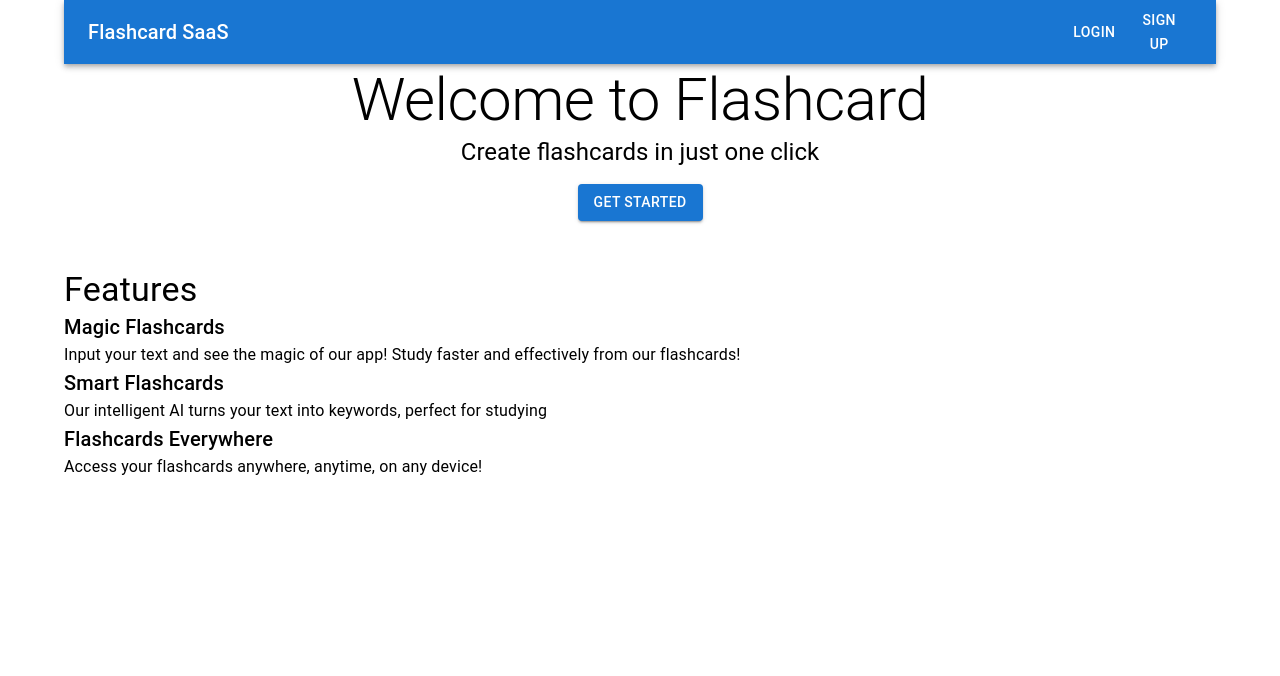
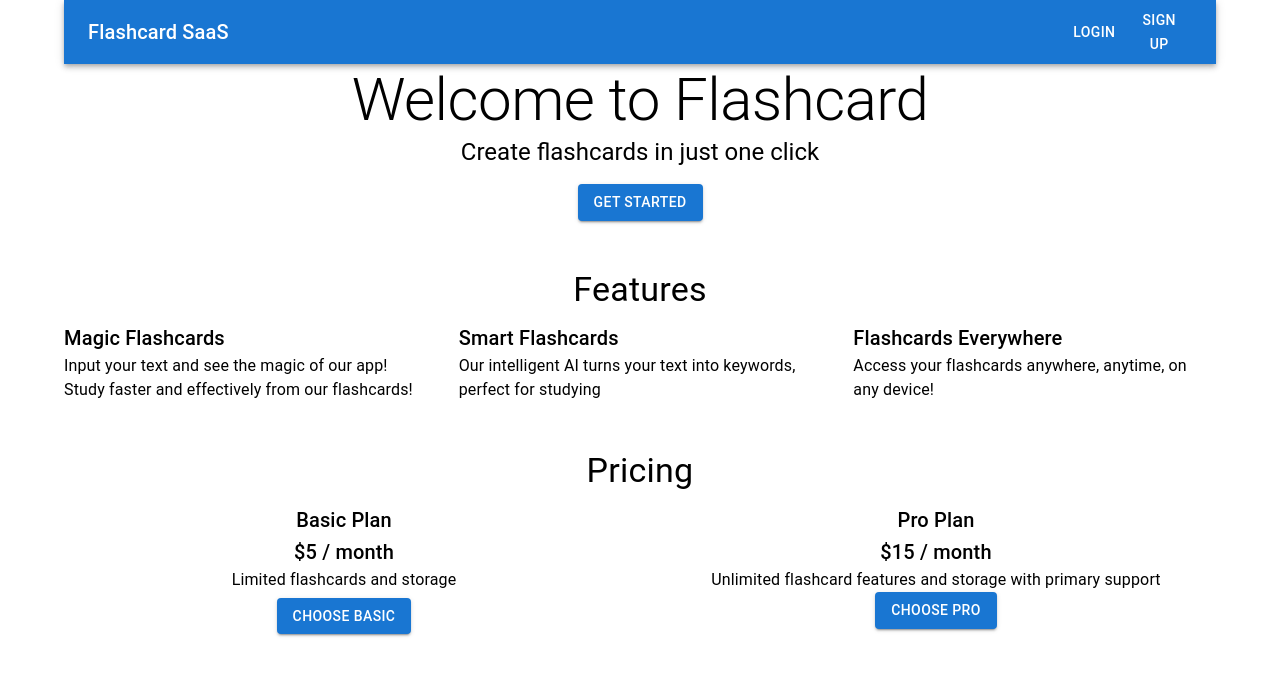
Before and after one commit to YslamI/flashcards_saas, a Next.js app: page / in a window 1280 px wide. Shown: the top 676 px of the page. Built offline with nearby package versions, Linux system fonts and the light colour scheme; no server answers.

Commit message:
Landing page done

```diff
--- a/app/page.js
+++ b/app/page.js
@@ -35,10 +35,10 @@ export default function Home() {
         <Button variant="contained" color="primary" sx={{mt: 2}}>Get Started</Button>
       </Box>
       <Box sx={{my: 6}}>
-        <Typography variant="h4" components="h2">
+        <Typography variant="h4" components="h2" textAlign="center" gutterBottom>
           Features
         </Typography>
-        <Grid contained spacing={4}>
+        <Grid container spacing={4}>
           <Grid item xs={12} md={4}>
             <Typography variant="h6">Magic Flashcards</Typography>
             <Typography>
@@ -46,8 +46,6 @@ export default function Home() {
               Input your text and see the magic of our app! Study faster and effectively from our flashcards!
             </Typography>
           </Grid>
-        </Grid>
-        <Grid contained spacing={4}>
           <Grid item xs={12} md={4}>
             <Typography variant="h6">Smart Flashcards</Typography>
             <Typography>
@@ -55,8 +53,6 @@ export default function Home() {
               Our intelligent AI turns your text into keywords, perfect for studying
             </Typography>
           </Grid>
-        </Grid>
-        <Grid contained spacing={4}>
           <Grid item xs={12} md={4}>
             <Typography variant="h6">Flashcards Everywhere</Typography>
             <Typography>
@@ -66,6 +62,31 @@ export default function Home() {
           </Grid>
         </Grid>
       </Box>
+      <Box sx={{my: 6}}>
+        <Typography variant="h4" components="h2" textAlign="center" gutterBottom>
+          Pricing
+        </Typography>
+        <Grid container spacing={4}>
+          <Grid item xs={12} md={6} textAlign="center">
+            <Typography variant="h6">Basic Plan</Typography>
+            <Typography variant="h6">$5 / month</Typography>
+            <Typography gutterBottom>
+              {' '}
+              Limited flashcards and storage
+            </Typography>
+            <Button variant="contained">Choose Basic</Button>
+          </Grid>
+          <Grid item xs={12} md={6} textAlign="center">
+            <Typography variant="h6">Pro Plan</Typography>
+            <Typography variant="h6">$15 / month</Typography>
+            <Typography>
+              {' '}
+              Unlimited flashcard features and storage with primary support
+            </Typography>
+            <Button variant="contained">Choose Pro</Button>
+          </Grid>
+        </Grid>
+      </Box>
     </Container>
   )
 }
```
